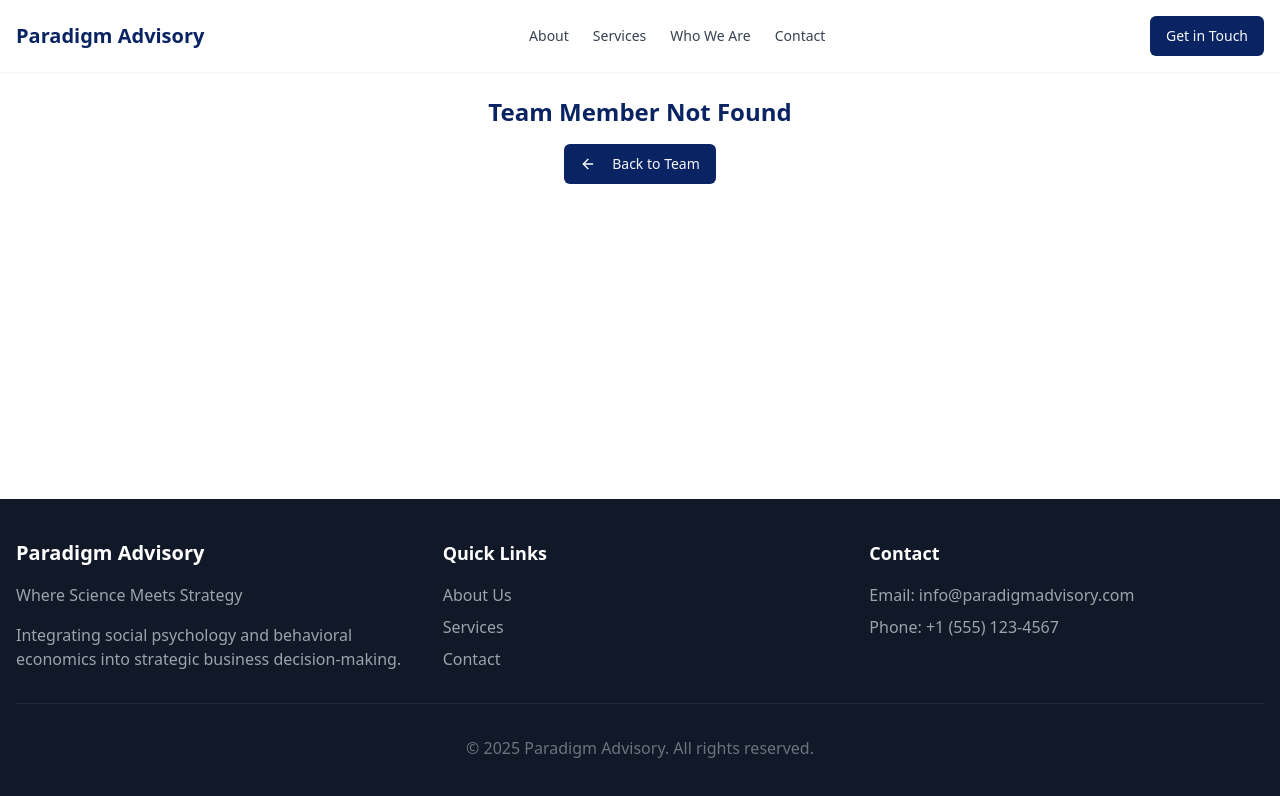
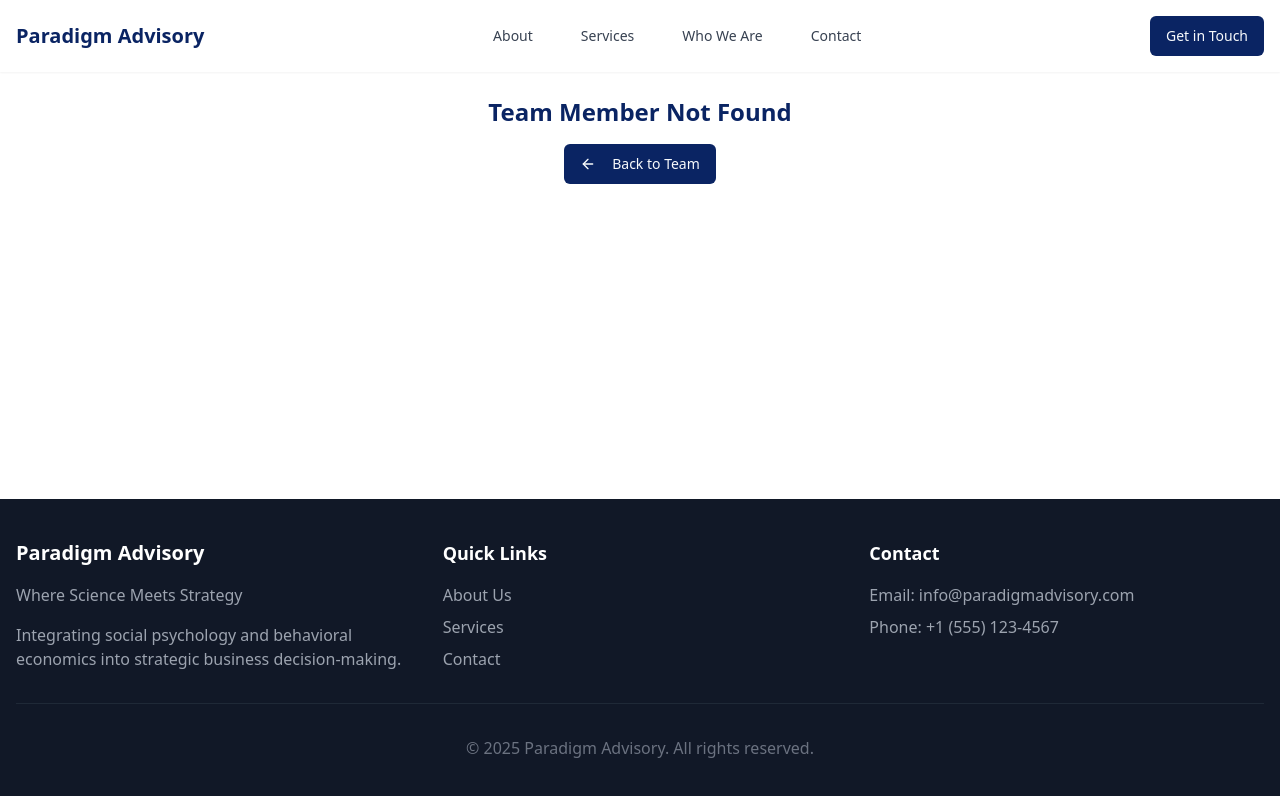
Before and after one commit to Sly-ai/paradigm-page-assembler, a React (Vite) app: page /team/1 in a window 1280 px wide. Shown: the top 796 px of the page. Built offline with nearby package versions, Linux system fonts and the light colour scheme.

Commit message:
Fix: Navbar content spacing
Spread out the content in the navbar to fill the available space.

```diff
--- a/src/components/Navbar.tsx
+++ b/src/components/Navbar.tsx
@@ -16,14 +16,14 @@ const Navbar = () => {
 
   return (
     <nav className="fixed top-0 left-0 w-full bg-white/95 backdrop-blur-sm z-50 shadow-sm">
-      <div className="container mx-auto px-4 py-4 flex justify-between items-center">
-        <div className="flex items-center">
+      <div className="container mx-auto px-4 py-4 flex items-center">
+        <div className="mr-auto">
           <Link to="/" className="text-xl font-bold text-navy-900">
             <span className="text-[#0A2463]">Paradigm</span> Advisory
           </Link>
         </div>
 
-        <div className="hidden md:flex space-x-6 text-sm font-medium">
+        <div className="hidden md:flex justify-center flex-1 space-x-12 text-sm font-medium">
           <a href={getHref("about")} className="text-gray-700 hover:text-[#0A2463] transition-colors">
             About
           </a>
@@ -38,12 +38,14 @@ const Navbar = () => {
           </a>
         </div>
 
+        <div className="ml-auto">
           <Button
             className="bg-[#0A2463] hover:bg-[#051a47] transition-colors"
             onClick={() => setContactModalOpen(true)}
           >
             Get in Touch
           </Button>
+        </div>
 
         {/* Contact Modal */}
         <ContactModal
```
Lines whose indentation alone changed are shown as unchanged.
